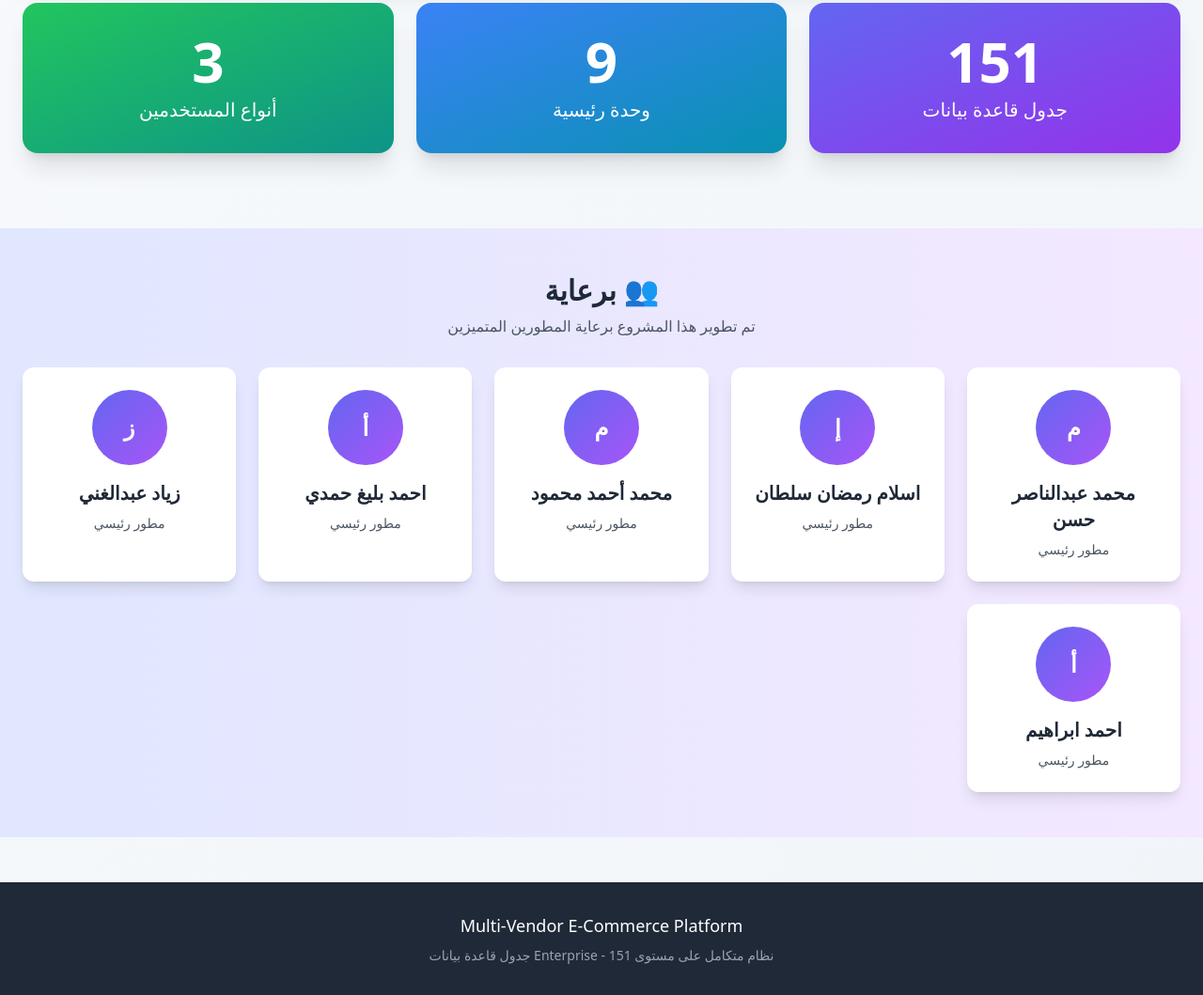
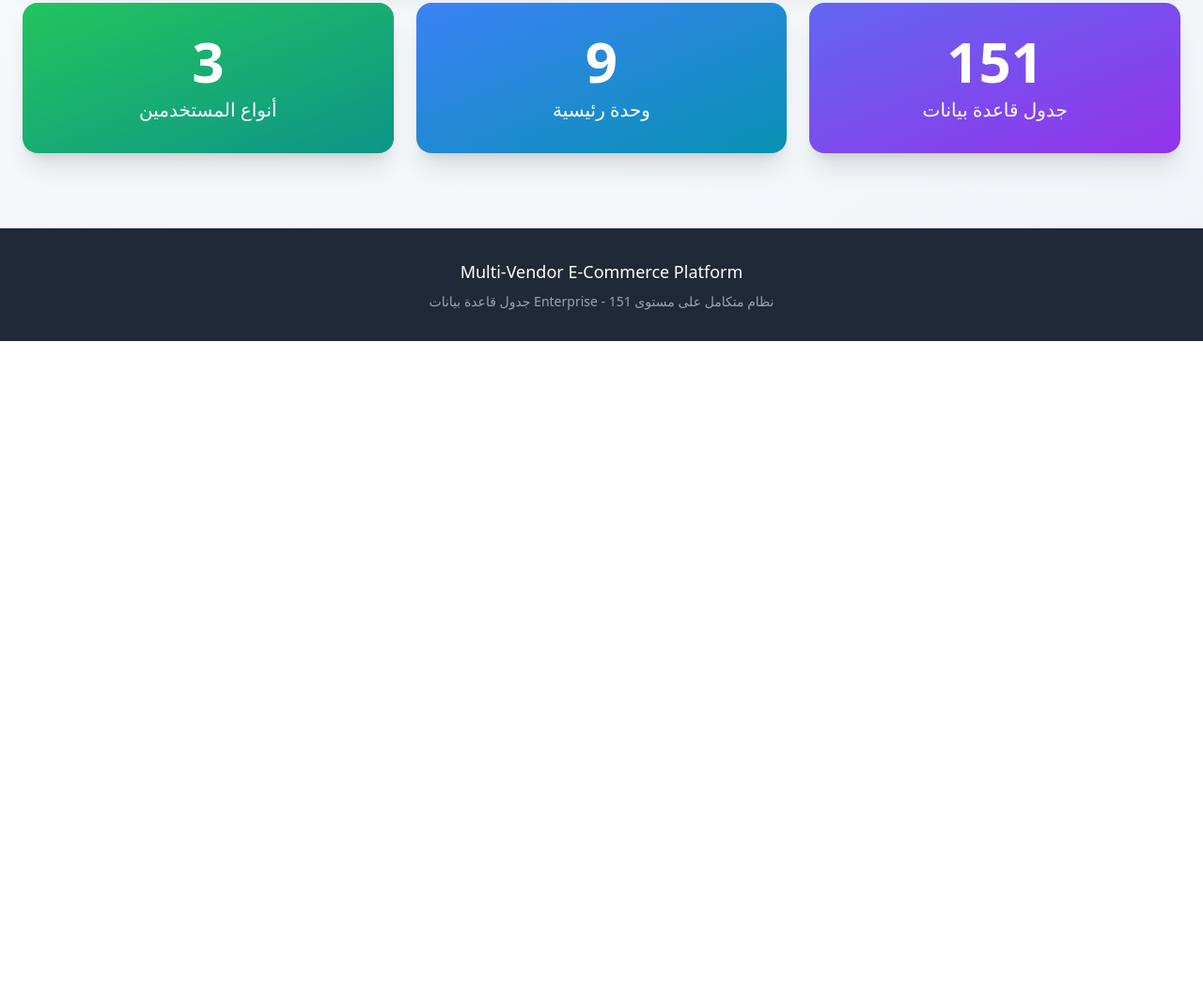
Before and after one commit to Abdallah-Mohamed-Abdallah-AbdulRazzaq/Multi-Fender, a plain HTML site: page index.html in a window 1280 px wide. Shown: the part 720-1779 px from the top of the page at 94% size. After the commit the page ends 1083 px from the top, so only its background shows below. Drawn offline with nearby package versions, Linux system fonts and the light colour scheme.

Commit message:
last 10-11

```diff
--- a/index.html
+++ b/index.html
@@ -457,7 +457,7 @@
     </div>
 
     <!-- Sponsors Section -->
-    <div class="bg-gradient-to-r from-indigo-100 to-purple-100 py-12 mt-12">
+    <!-- <div class="bg-gradient-to-r from-indigo-100 to-purple-100 py-12 mt-12">
         <div class="container mx-auto px-6">
             <div class="text-center mb-8">
                 <h2 class="text-3xl font-bold text-gray-800 mb-2">👥 برعاية</h2>
@@ -496,7 +496,7 @@
                 </div>
             </div>
         </div>
-    </div>
+    </div> -->
 
     <!-- Footer -->
     <footer class="bg-gray-800 text-white mt-12 py-8">
```
